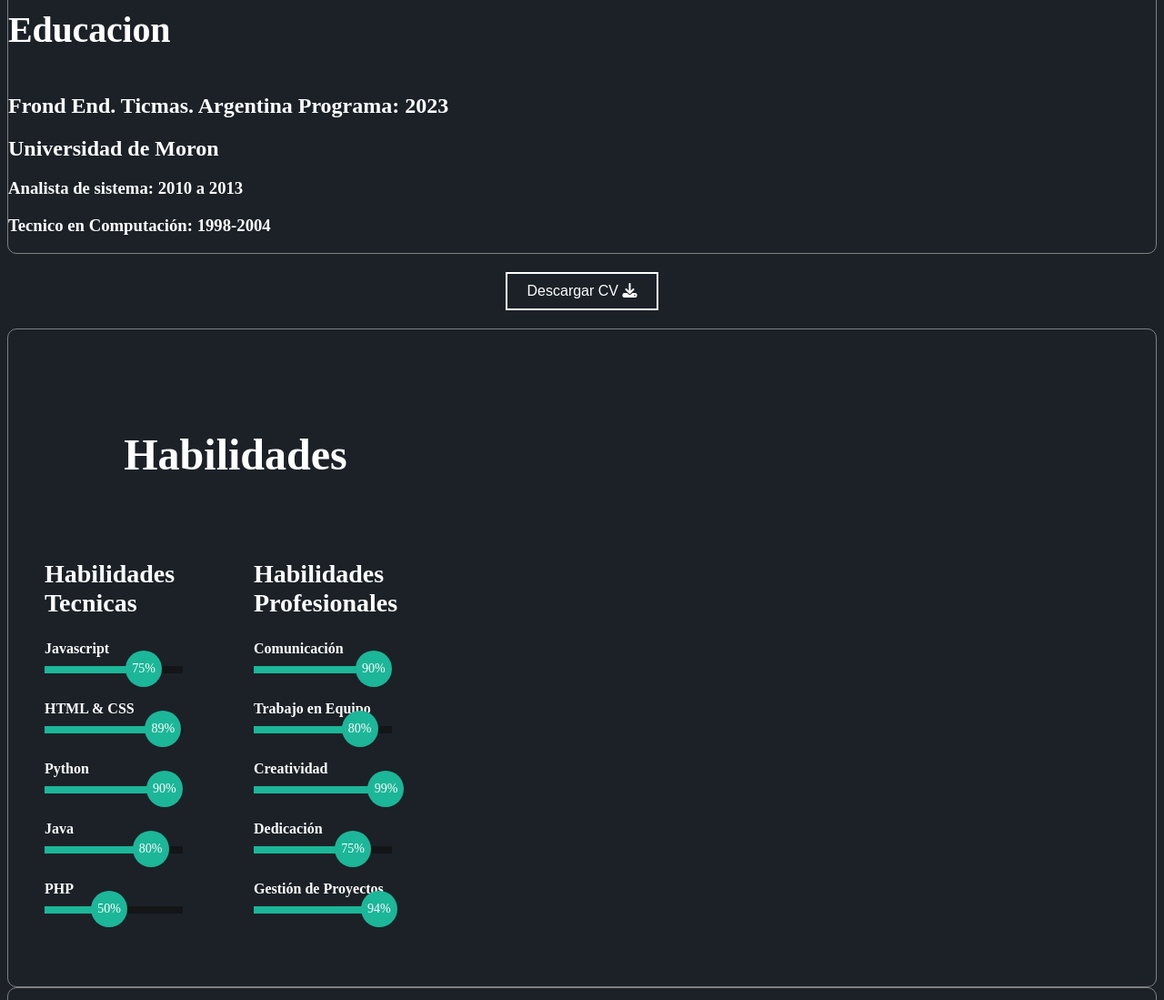
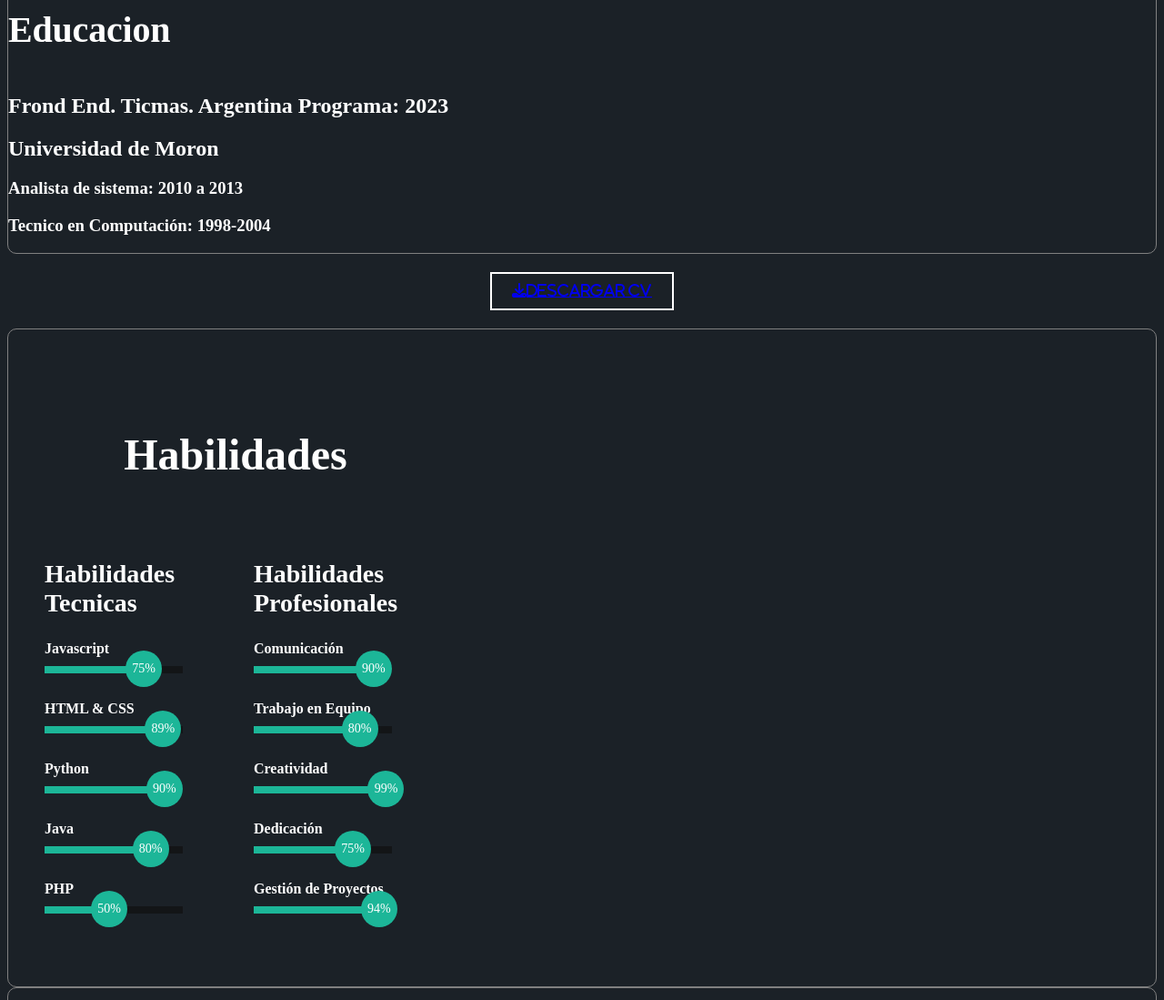
Before and after one commit to otrovato/Proyecto-CV, a plain HTML site: page index.html in a window 1280 px wide. Shown: the part 796-1895 px from the top of the page at 91% size. Drawn offline with Linux system fonts and the light colour scheme.

Commit message:
Actualizando botón

```diff
--- a/index.html
+++ b/index.html
@@ -85,19 +85,15 @@
         </section>
     </div>
     <section id="sobremi" class="sobremi">
-        <!-- <div>
-                <a class="btn-descarga icon-icon"
-                href="https://ranitadelamatrix.github.io/ranitamatrix.github.io/imagenes/curriculo%20vitae%20trejo333.docx"
-                download="descargar cv"></a>
-                </div>
-            <br>-->
+        <!-- <a href="http://google.com" class="btn btn-default">Go to Google</a>>-->
             <button>
-                <a href="cvitaeOrlando.odt" download="cvitaeOrlando"></a>
-                Descargar CV <i class="fa-solid fa-download"></i>
+                <a href="cvitaeOrlando.odt" class="fa-solid fa-download">Descargar CV</a>
                 <span class="overlay"></span>
-    </section>
 
-    </button>
+            </button>
+            </section>
+
+
     <article class="project">
         <div class="project-details">
     <section id="habilidades">
@@ -232,6 +228,6 @@
             <h3>Inicio</h2>
         </a>
     </footer>
-    <script src="..\js\script.js"></script>
+    <script src="js\script.js"></script>
 </body>
 </html>
```
